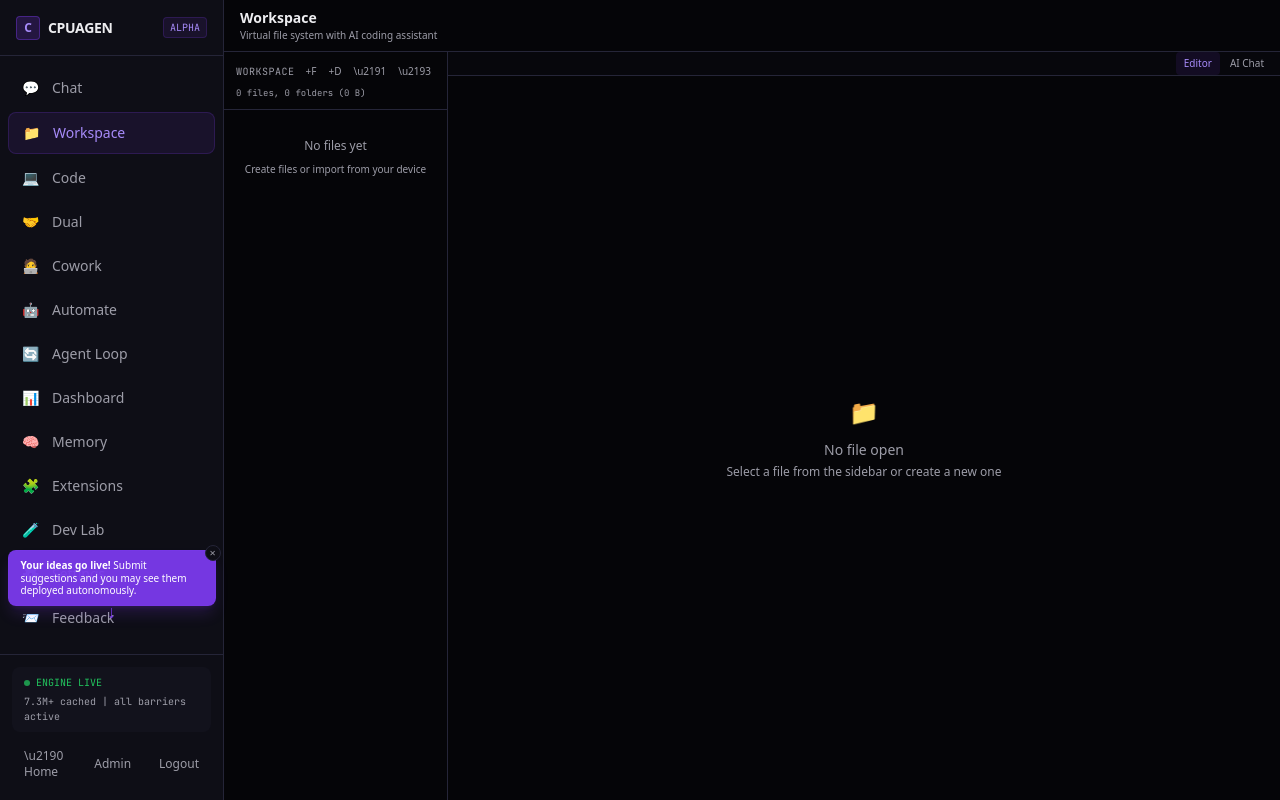
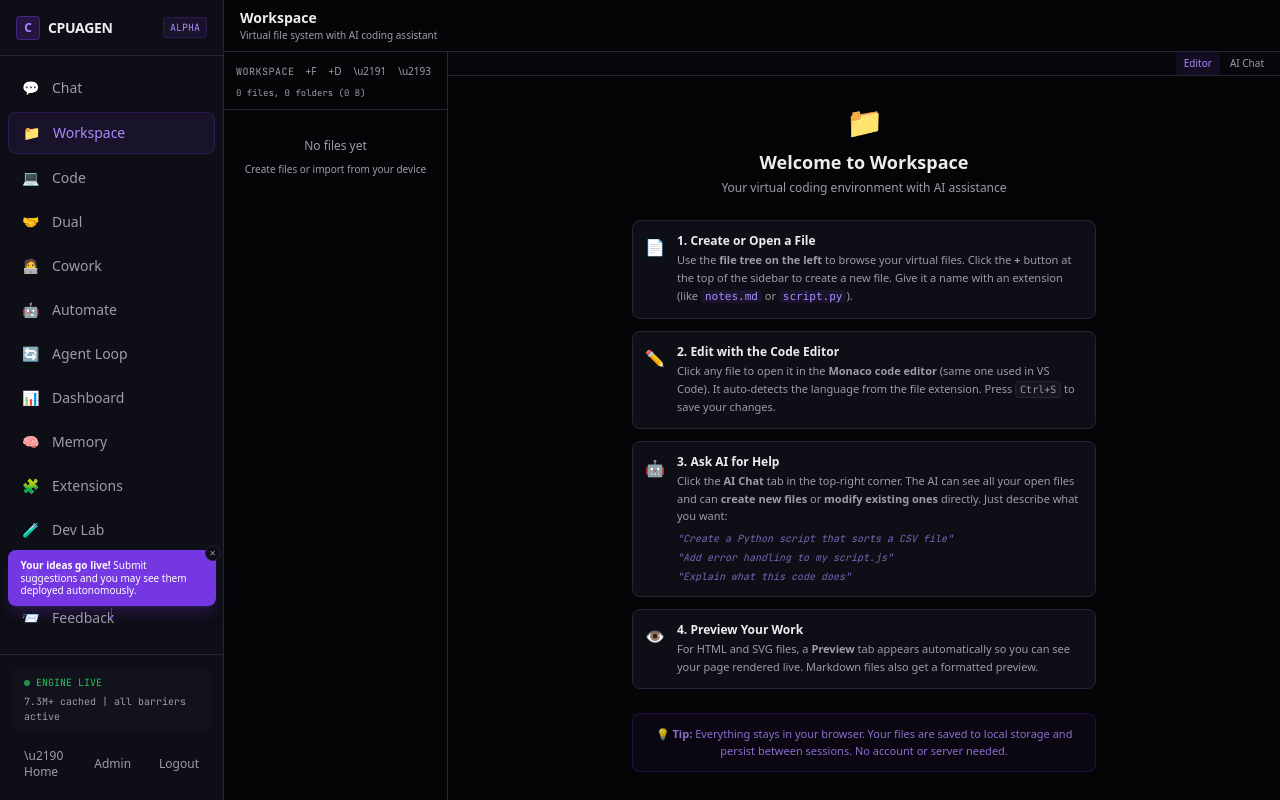
Before and after one commit to idiotwithastick/cpuagen, a Next.js app: page /app/workspace in a window 1280 px wide. Built offline with nearby package versions, Linux system fonts and the light colour scheme.

Commit message:
feat(workspace): add onboarding how-to guide for non-technical users
Shows a 4-step visual guide when no file is open: create files, use
the editor, ask AI for help, and preview work. Includes example
prompts and keyboard shortcut hints.

Co-Authored-By: Claude Opus 4.6 <noreply@anthropic.com>

```diff
--- a/src/app/app/workspace/page.tsx
+++ b/src/app/app/workspace/page.tsx
@@ -313,11 +313,83 @@ export default function WorkspacePage() {
                 }}
               />
             ) : activeTab === "editor" && !activeFile ? (
-              <div className="flex items-center justify-center h-full text-muted">
-                <div className="text-center">
-                  <p className="text-2xl mb-3">{"\u{1F4C1}"}</p>
-                  <p className="text-sm mb-1">No file open</p>
-                  <p className="text-xs">Select a file from the sidebar or create a new one</p>
+              <div className="flex items-center justify-center h-full text-muted overflow-y-auto">
+                <div className="max-w-lg w-full px-6 py-8">
+                  <div className="text-center mb-6">
+                    <p className="text-3xl mb-2">{"\u{1F4C1}"}</p>
+                    <h2 className="text-lg font-semibold text-foreground mb-1">Welcome to Workspace</h2>
+                    <p className="text-xs text-muted">Your virtual coding environment with AI assistance</p>
+                  </div>
+
+                  <div className="space-y-3 mb-6">
+                    <div className="bg-surface border border-border rounded-lg p-3">
+                      <div className="flex items-start gap-3">
+                        <span className="text-base mt-0.5">{"\u{1F4C4}"}</span>
+                        <div>
+                          <h3 className="text-xs font-semibold text-foreground mb-0.5">1. Create or Open a File</h3>
+                          <p className="text-[11px] text-muted leading-relaxed">
+                            Use the <strong>file tree on the left</strong> to browse your virtual files. Click the <strong>+</strong> button
+                            at the top of the sidebar to create a new file. Give it a name with an extension (like <code className="text-accent-light bg-accent/10 px-1 rounded">notes.md</code> or <code className="text-accent-light bg-accent/10 px-1 rounded">script.py</code>).
+                          </p>
+                        </div>
+                      </div>
+                    </div>
+
+                    <div className="bg-surface border border-border rounded-lg p-3">
+                      <div className="flex items-start gap-3">
+                        <span className="text-base mt-0.5">{"\u270F\uFE0F"}</span>
+                        <div>
+                          <h3 className="text-xs font-semibold text-foreground mb-0.5">2. Edit with the Code Editor</h3>
+                          <p className="text-[11px] text-muted leading-relaxed">
+                            Click any file to open it in the <strong>Monaco code editor</strong> (same one used in VS Code).
+                            It auto-detects the language from the file extension. Press <kbd className="px-1 py-0.5 text-[10px] bg-surface-light rounded border border-border">Ctrl+S</kbd> to save your changes.
+                          </p>
+                        </div>
+                      </div>
+                    </div>
+
+                    <div className="bg-surface border border-border rounded-lg p-3">
+                      <div className="flex items-start gap-3">
+                        <span className="text-base mt-0.5">{"\uD83E\uDD16"}</span>
+                        <div>
+                          <h3 className="text-xs font-semibold text-foreground mb-0.5">3. Ask AI for Help</h3>
+                          <p className="text-[11px] text-muted leading-relaxed">
+                            Click the <strong>AI Chat</strong> tab in the top-right corner. The AI can see all your open files and can
+                            <strong> create new files</strong> or <strong>modify existing ones</strong> directly. Just describe what you want:
+                          </p>
+                          <div className="mt-1.5 space-y-1">
+                            {[
+                              "\"Create a Python script that sorts a CSV file\"",
+                              "\"Add error handling to my script.js\"",
+                              "\"Explain what this code does\"",
+                            ].map((ex) => (
+                              <p key={ex} className="text-[10px] text-accent-light/70 font-mono italic">{ex}</p>
+                            ))}
+                          </div>
+                        </div>
+                      </div>
+                    </div>
+
+                    <div className="bg-surface border border-border rounded-lg p-3">
+                      <div className="flex items-start gap-3">
+                        <span className="text-base mt-0.5">{"\uD83D\uDC41\uFE0F"}</span>
+                        <div>
+                          <h3 className="text-xs font-semibold text-foreground mb-0.5">4. Preview Your Work</h3>
+                          <p className="text-[11px] text-muted leading-relaxed">
+                            For HTML and SVG files, a <strong>Preview</strong> tab appears automatically so you can see your page rendered live.
+                            Markdown files also get a formatted preview.
+                          </p>
+                        </div>
+                      </div>
+                    </div>
+                  </div>
+
+                  <div className="bg-accent/5 border border-accent/20 rounded-lg p-3 text-center">
+                    <p className="text-[11px] text-accent-light/80">
+                      {"\uD83D\uDCA1"} <strong>Tip:</strong> Everything stays in your browser. Your files are saved to local storage
+                      and persist between sessions. No account or server needed.
+                    </p>
+                  </div>
                 </div>
               </div>
             ) : activeTab === "preview" ? (
```
